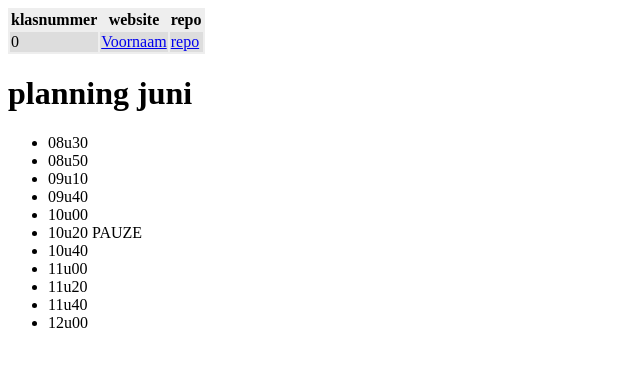
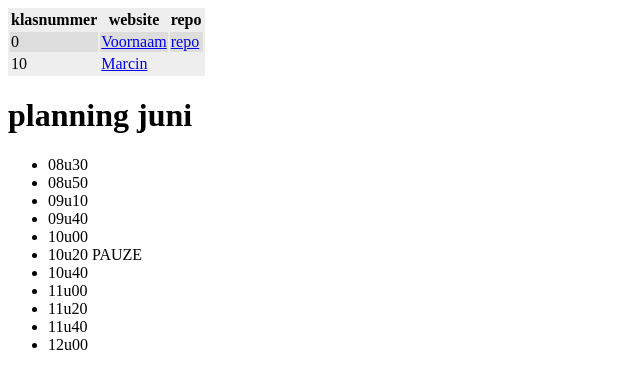
Before and after one commit to vbrh-immalle/vbrh-immalle.github.io, a Jekyll site: the page built from GIPWebsites2018-2019/index.md, in a window 1280 px wide. Shown: the top 389 px of the page, without its empty margins (0-640 px from the left). Built offline with Jekyll 4.4.1, drawn with Linux system fonts in a browser that asks for light colours; some web fonts are replaced.

Commit message:
Add_Marcin
no

```diff
--- a/GIPWebsites2018-2019/index.md
+++ b/GIPWebsites2018-2019/index.md
@@ -6,6 +6,7 @@ title: GIP Websites 2016-2017
 | klasnummer | website | repo |
 |---|---|---|
 | 0 | [Voornaam](http://vbrh-immalle.github.io/) | [repo](https://github.com/vbrh-immalle/vbrh-immalle.github.io) |
+|10 | [Marcin](http://MarcinK-immalle.github.io/) |
 
 
 # planning juni
```
